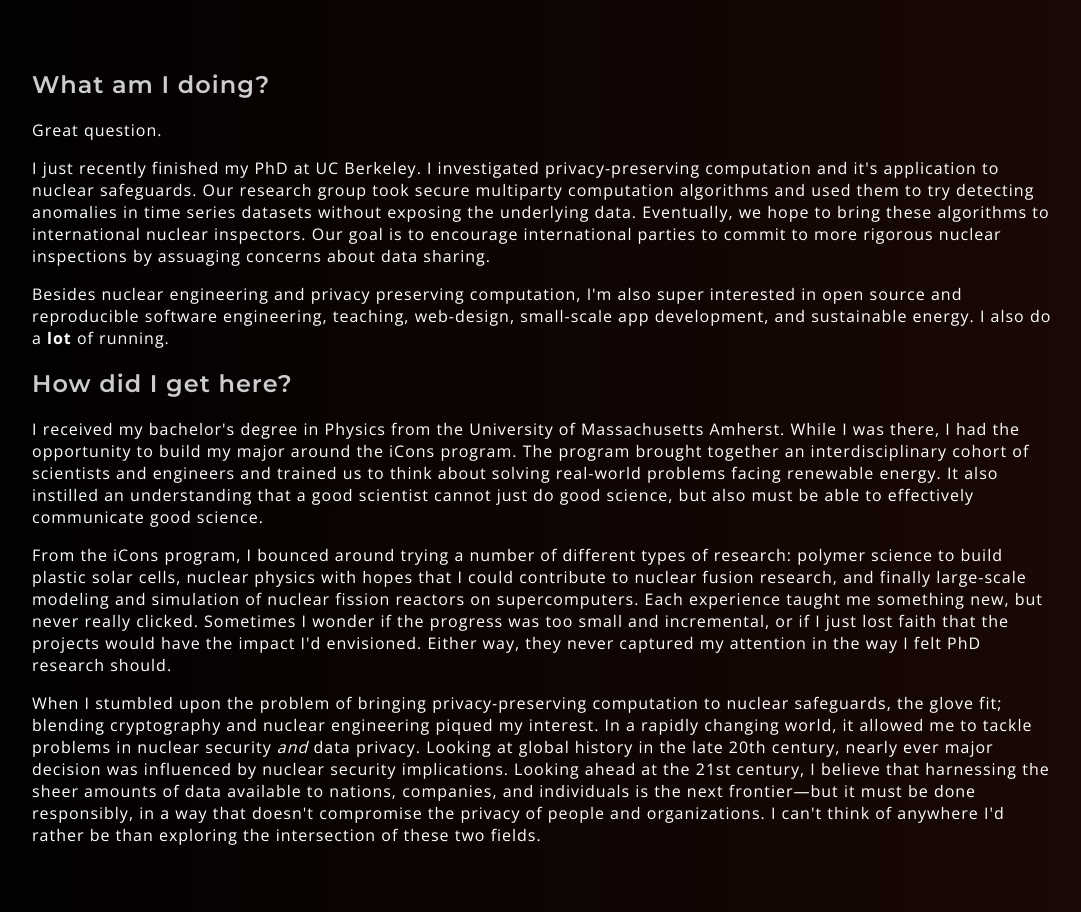
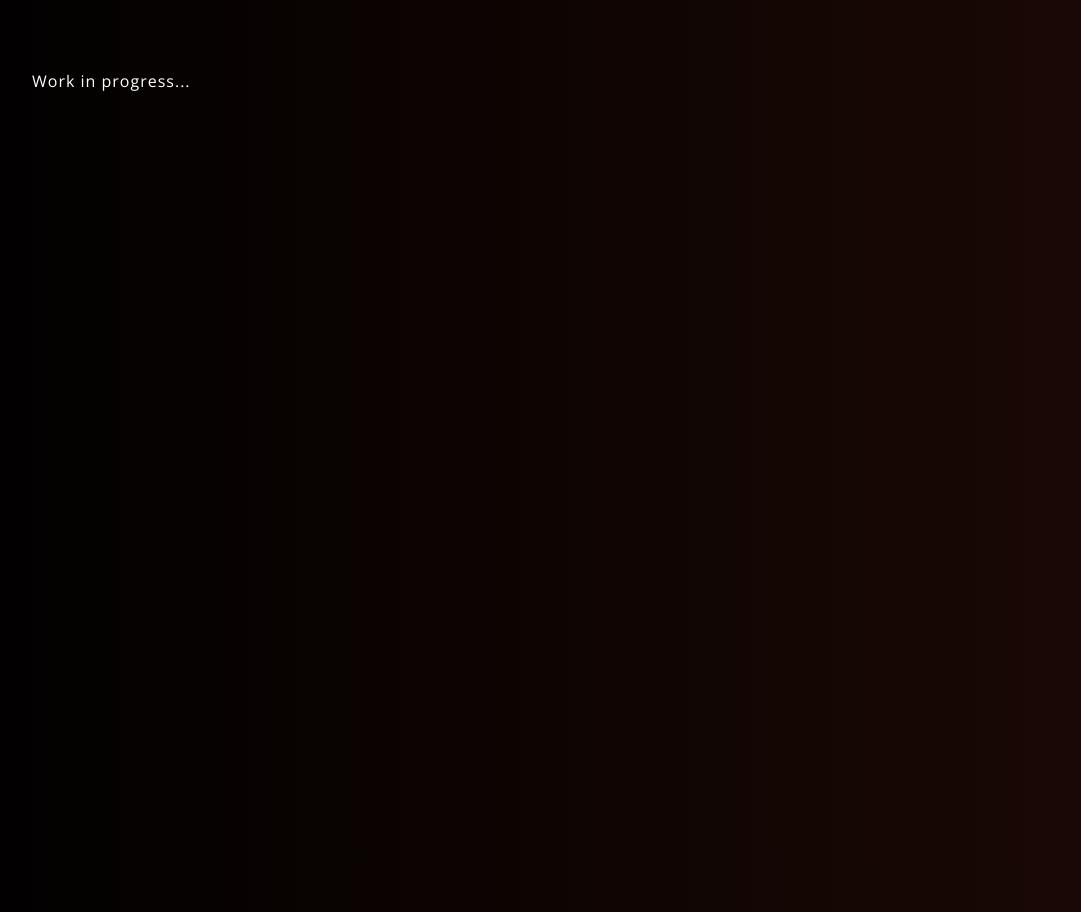
Before and after one commit to mitchnegus/mitchnegus.github.io, a Jekyll site: the page built from about.html, in a window 1280 px wide. Shown: the whole page, without its empty margins (96-1177 px from the left). Built offline with Jekyll 4.4.1, drawn with Linux system fonts in a browser that asks for light colours.

Commit message:
Simplify website

```diff
--- a/about.html
+++ b/about.html
@@ -3,42 +3,10 @@
 ---
 
 <div>
-	<h1>What am I doing?</h1>
-	<p>
-		Great question.
-	</p>
-	<p>
-		I just recently finished my PhD at UC Berkeley.
-		I investigated privacy-preserving computation and it's application to nuclear safeguards.
-		Our research group took secure multiparty computation algorithms and used them to try detecting anomalies in time series datasets without exposing the underlying data.
-		Eventually, we hope to bring these algorithms to international nuclear inspectors.
-		Our goal is to encourage international parties to commit to more rigorous nuclear inspections by assuaging concerns about data sharing.
-	</p>
-	<p>
-		Besides nuclear engineering and privacy preserving computation, I'm also super interested in open source and reproducible software engineering, teaching, web-design, small-scale app development, and sustainable energy.
-		I also do a <b>lot</b> of running.
-	</p>
+  <p>
+    Work in progress...
+  </p>
+  <p hidden>
+    I strive to discover and protect truth, to understand the why and the how, to know joy and practice love.
+  </p>
 </div>
-<div>
-	<h1>How did I get here?</h1>
-	<p>
-		I received my bachelor's degree in Physics from the University of Massachusetts Amherst.
-		While I was there, I had the opportunity to build my major around the iCons program.
-		The program brought together an interdisciplinary cohort of scientists and engineers and trained us to think about solving real-world problems facing renewable energy.
-		It also instilled an understanding that a good scientist cannot just do good science, but also must be able to effectively communicate good science.
-	</p>
-
-	<p>
-		From the iCons program, I bounced around trying a number of different types of research: polymer science to build plastic solar cells, nuclear physics with hopes that I could contribute to nuclear fusion research, and finally large-scale modeling and simulation of nuclear fission reactors on supercomputers.
-		Each experience taught me something new, but never really clicked.
-		Sometimes I wonder if the progress was too small and incremental, or if I just lost faith that the projects would have the impact I'd envisioned.
-		Either way, they never captured my attention in the way I felt PhD research should.
-	</p>
-	<p>
-		When I stumbled upon the problem of bringing privacy-preserving computation to nuclear safeguards, the glove fit; blending cryptography and nuclear engineering piqued my interest.
-    In a rapidly changing world, it allowed me to tackle problems in nuclear security <em>and</em> data privacy.
-		Looking at global history in the late 20th century, nearly ever major decision was influenced by nuclear security implications.
-		Looking ahead at the 21st century, I believe that harnessing the sheer amounts of data available to nations, companies, and individuals is the next frontier—but it must be done responsibly, in a way that doesn't compromise the privacy of people and organizations.
-		I can't think of anywhere I'd rather be than exploring the intersection of these two fields.
-	</p>
-</div>
--- a/assets/css/style.scss
+++ b/assets/css/style.scss
@@ -144,15 +144,16 @@
   display: flex;
   flex-direction: column;
   align-items: center;
+  width: 100%;
 }
 
 .bio {
-	width: 80%;
-	margin-top: 250px;
+  width: 40%;
+  margin-top: 150px;
 }
 
 .bio p {
-	font-size: 20pt;
+  font-size: 10pt;
   text-align: justify;
 }
 
```
Also changed, not shown: index.html (+7 -3 lines). Lines whose indentation alone changed are shown as unchanged.
